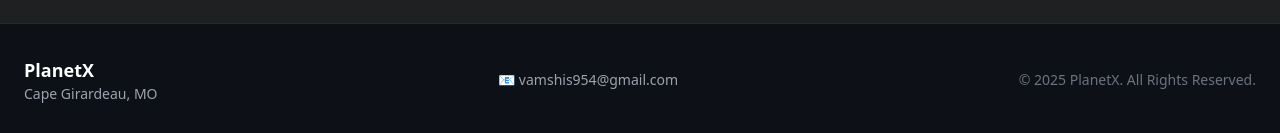
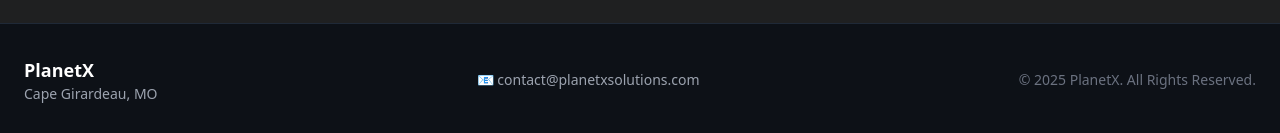
Before and after one commit to Vamshi5S/Planet_X, a React (Vite) app: page /#/contact-us in a window 1280 px wide. Shown: the part 1990-2123 px from the top of the page. Built offline with nearby package versions, Linux system fonts and the light colour scheme; no server answers.

Commit message:
Added contact emails

```diff
--- a/src/components/ContactUs.jsx
+++ b/src/components/ContactUs.jsx
@@ -111,7 +111,7 @@
           >
             <div className="grid sm:grid-cols-2 gap-6">
               <InfoLine label="Name" value="Vamshi Krishna" />
-              <InfoLine label="Email" value="vamshis954@gmail.com" />
+              <InfoLine label="Email" value="contact@planetxsolutions.com" />
               <InfoLine label="Address" value="6 Village Dr, Cape Girardeau, MO, United States, 63701" />
             </div>
           </AccordionItem>
--- a/src/components/Footer.jsx
+++ b/src/components/Footer.jsx
@@ -12,7 +12,7 @@
 
           {/* Center */}
           <div className="mt-4 md:mt-0">
-            <p className="text-gray-400 text-sm">📧 vamshis954@gmail.com</p>
+            <p className="text-gray-400 text-sm">📧 contact@planetxsolutions.com</p>
           </div>
 
           {/* Right side */}
```
